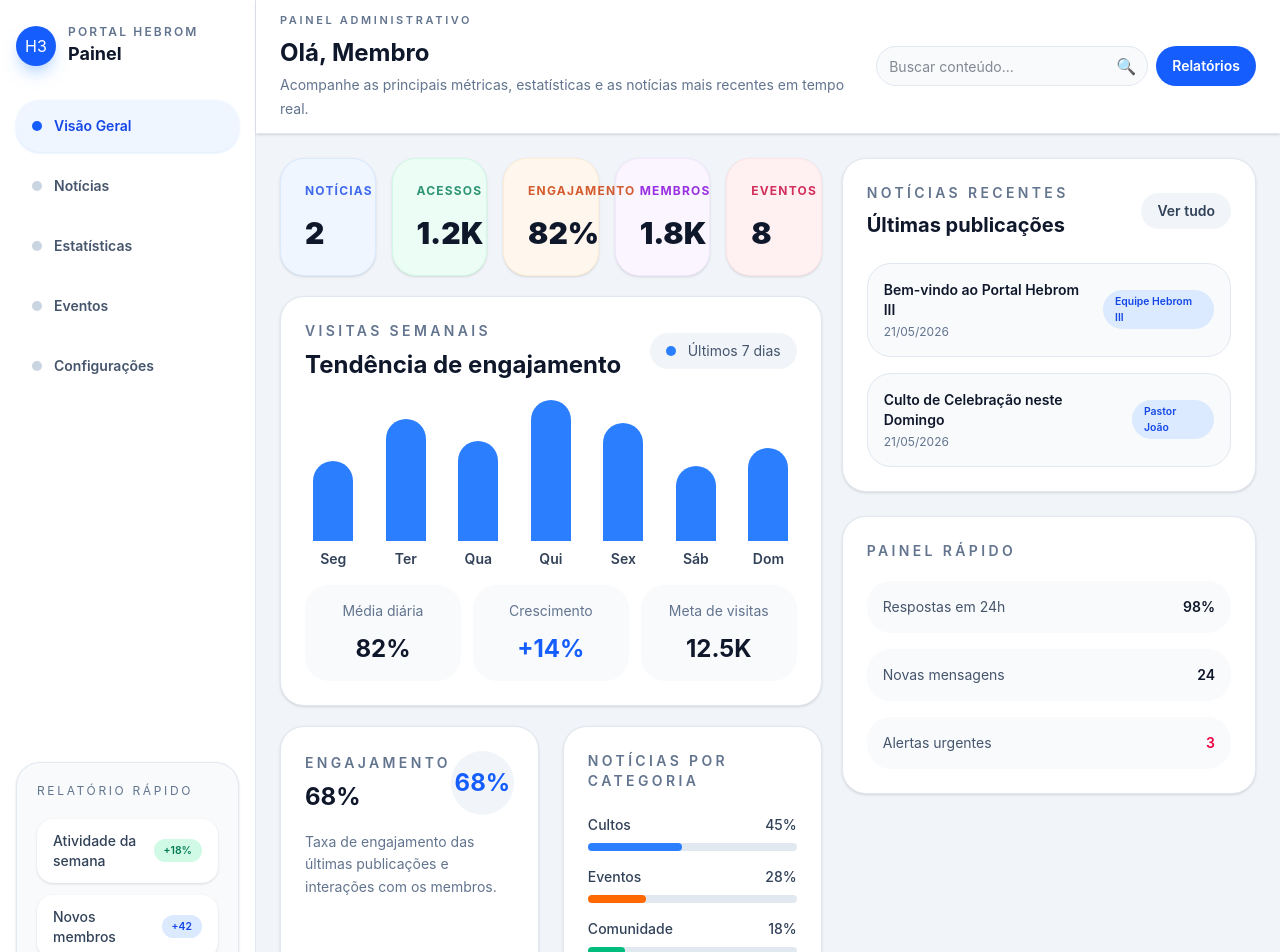
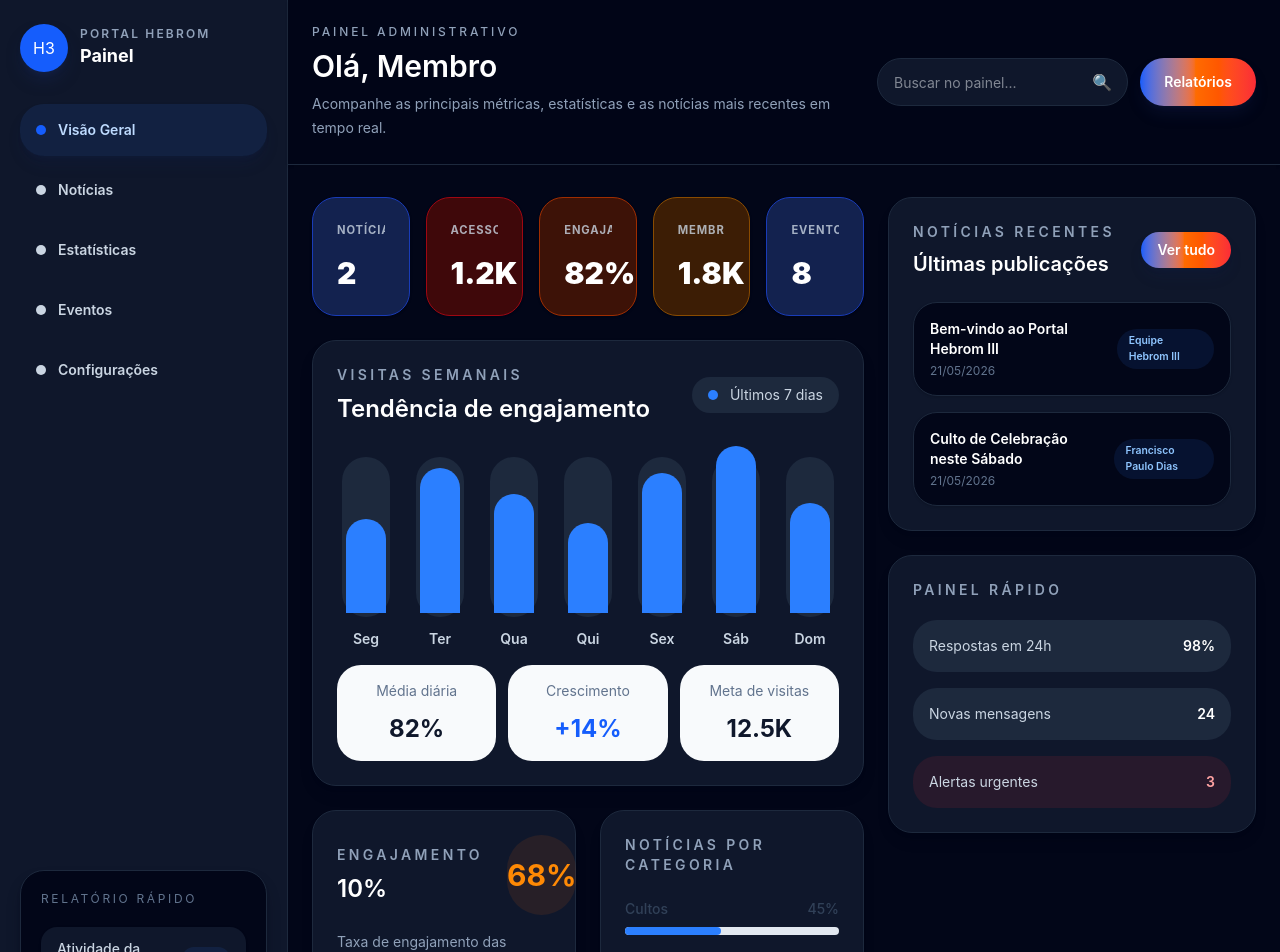
Before and after one commit to Paulino-46/portal-hebrom3, a Next.js app: page /dashboard in a window 1280 px wide. Shown: the top 952 px of the page. Built offline with nearby package versions, Linux system fonts and the light colour scheme; no server answers; the database is empty.

Commit message:
Implement the dashboard in the project

```diff
--- a/app/dashboard/page.tsx
+++ b/app/dashboard/page.tsx
@@ -19,32 +19,32 @@ export default async function DashboardPage({ searchParams }: DashboardPageProps
 
   const metrics = [
     { label: "Notícias", value: news.length.toString(), color: "blue" },
-    { label: "Acessos", value: "1.2K", color: "emerald" },
+    { label: "Acessos", value: "1.2K", color: "red" },
     { label: "Engajamento", value: "82%", color: "orange" },
-    { label: "Membros", value: "1.8K", color: "purple" },
-    { label: "Eventos", value: "8", color: "rose" },
+    { label: "Membros", value: "1.8K", color: "yellow" },
+    { label: "Eventos", value: "8", color: "blue" },
   ];
 
   const visitors = [
     { day: "Seg", value: 62 },
     { day: "Ter", value: 95 },
     { day: "Qua", value: 78 },
-    { day: "Qui", value: 110 },
+    { day: "Qui", value: 59 },
     { day: "Sex", value: 92 },
-    { day: "Sáb", value: 58 },
+    { day: "Sáb", value: 110 },
     { day: "Dom", value: 72 },
   ];
 
   return (
-    <div className="flex min-h-screen bg-slate-100 text-slate-900">
-      <aside className="hidden w-64 flex-col border-r border-slate-200 bg-white px-4 py-6 md:flex">
+    <div className="flex min-h-screen bg-slate-950 text-slate-100">
+      <aside className="hidden w-72 flex-col border-r border-slate-800 bg-slate-900 px-5 py-6 md:flex">
         <div className="mb-8 flex items-center gap-3">
-          <div className="flex h-10 w-10 items-center justify-center rounded-3xl bg-blue-600 text-white shadow-lg shadow-blue-200">
+          <div className="flex h-12 w-12 items-center justify-center rounded-3xl bg-blue-600 text-white shadow-lg shadow-blue-950/50">
             H3
           </div>
           <div>
-            <p className="text-xs font-semibold uppercase tracking-[0.18em] text-slate-500">Portal Hebrom</p>
-            <p className="text-lg font-bold text-slate-900">Painel</p>
+            <p className="text-xs font-semibold uppercase tracking-[0.18em] text-slate-400">Portal Hebrom</p>
+            <p className="text-lg font-bold text-white">Painel</p>
           </div>
         </div>
 
@@ -54,60 +54,60 @@ export default async function DashboardPage({ searchParams }: DashboardPageProps
           ))}
         </nav>
 
-        <div className="mt-auto rounded-3xl border border-slate-200 bg-slate-50 p-5 shadow-sm">
+        <div className="mt-auto rounded-3xl border border-slate-800 bg-slate-950 p-5 shadow-lg shadow-slate-950/40">
           <p className="text-xs uppercase tracking-[0.22em] text-slate-500">Relatório Rápido</p>
           <div className="mt-5 space-y-3">
-            <div className="flex items-center justify-between rounded-2xl bg-white px-4 py-3 shadow-sm">
-              <span className="text-sm font-medium text-slate-700">Atividade da semana</span>
-              <span className="rounded-full bg-emerald-100 px-2.5 py-1 text-[0.65rem] font-semibold text-emerald-700">+18%</span>
+            <div className="flex items-center justify-between rounded-2xl bg-slate-900 px-4 py-3 shadow-sm">
+              <span className="text-sm font-medium text-slate-300">Atividade da semana</span>
+              <span className="rounded-full bg-blue-500/10 px-2.5 py-1 text-[0.65rem] font-semibold text-blue-300">+18%</span>
             </div>
-            <div className="flex items-center justify-between rounded-2xl bg-white px-4 py-3 shadow-sm">
-              <span className="text-sm font-medium text-slate-700">Novos membros</span>
-              <span className="rounded-full bg-blue-100 px-2.5 py-1 text-[0.65rem] font-semibold text-blue-700">+42</span>
+            <div className="flex items-center justify-between rounded-2xl bg-slate-900 px-4 py-3 shadow-sm">
+              <span className="text-sm font-medium text-slate-300">Novos membros</span>
+              <span className="rounded-full bg-yellow-500/10 px-2.5 py-1 text-[0.65rem] font-semibold text-yellow-300">+42</span>
             </div>
           </div>
         </div>
       </aside>
 
       <div className="flex flex-1 flex-col">
-        <header className="flex flex-col gap-3 border-b border-slate-200 bg-white px-6 py-3 shadow-sm md:flex-row md:items-center md:justify-between">
+        <header className="flex flex-col gap-4 border-b border-slate-800 bg-slate-950/95 px-6 py-6 shadow-sm shadow-slate-950/10 md:flex-row md:items-center md:justify-between">
           <div>
-            <p className="text-[11px] font-semibold uppercase tracking-[0.24em] text-slate-500">Painel administrativo</p>
-            <h1 className="mt-2 text-2xl font-bold text-slate-900">Olá, {role === "admin" ? "Administrador" : "Membro"}</h1>
-            <p className="mt-1 max-w-2xl text-sm leading-6 text-slate-500">Acompanhe as principais métricas, estatísticas e as notícias mais recentes em tempo real.</p>
+            <p className="text-xs font-medium uppercase tracking-[0.24em] text-slate-400">Painel administrativo</p>
+            <h1 className="mt-2 text-3xl font-semibold text-white">Olá, {role === "admin" ? "Administrador" : "Membro"}</h1>
+            <p className="mt-2 max-w-2xl text-sm leading-6 text-slate-400">Acompanhe as principais métricas, estatísticas e as notícias mais recentes em tempo real.</p>
           </div>
 
-          <div className="flex flex-col gap-2 sm:flex-row sm:items-center">
-            <div className="relative">
+          <div className="flex flex-col gap-3 sm:flex-row sm:items-center">
+            <div className="relative w-full max-w-sm">
               <input
                 type="search"
-                placeholder="Buscar conteúdo..."
-                className="h-10 rounded-full border border-slate-200 bg-slate-50 px-3 pr-10 text-sm text-slate-900 outline-none transition focus:border-blue-300 focus:ring-2 focus:ring-blue-100"
+                placeholder="Buscar no painel..."
+                className="h-12 w-full rounded-full border border-slate-800 bg-slate-900 px-4 pr-12 text-sm text-slate-100 outline-none transition focus:border-blue-500 focus:ring-2 focus:ring-blue-500/20"
               />
-              <span className="pointer-events-none absolute right-3 top-1/2 -translate-y-1/2 text-slate-400">🔍</span>
+              <span className="pointer-events-none absolute right-4 top-1/2 -translate-y-1/2 text-slate-500">🔍</span>
             </div>
-            <button className="inline-flex h-10 items-center justify-center rounded-full bg-blue-600 px-4 text-sm font-semibold text-white transition hover:bg-blue-700">
+            <button className="inline-flex h-12 items-center justify-center rounded-3xl bg-gradient-to-r from-blue-600 via-orange-500 to-red-500 px-6 text-sm font-semibold text-white shadow-lg shadow-blue-950/30 transition hover:opacity-95">
               Relatórios
             </button>
           </div>
         </header>
 
-        <main className="flex-1 px-6 py-6">
-          <div className="mx-auto grid max-w-7xl gap-5 xl:grid-cols-[1.7fr_1.3fr]">
-            <section className="space-y-5">
+        <main className="flex-1 px-6 py-8">
+          <div className="grid gap-6 xl:grid-cols-[1.8fr_1.2fr]">
+            <section className="space-y-6">
               <div className="grid gap-4 sm:grid-cols-2 xl:grid-cols-5">
                 {metrics.map((metric) => (
                   <StatCard key={metric.label} title={metric.label} value={metric.value} color={metric.color as any} />
                 ))}
               </div>
 
-              <div className="rounded-3xl border border-slate-200 bg-white p-6 shadow-sm">
+              <div className="rounded-3xl border border-slate-800 bg-slate-900 p-6 shadow-lg shadow-slate-950/20">
                 <div className="flex flex-col gap-4 sm:flex-row sm:items-center sm:justify-between">
                   <div>
-                    <p className="text-sm font-semibold uppercase tracking-[0.24em] text-slate-500">Visitas semanais</p>
-                    <h2 className="mt-2 text-2xl font-bold text-slate-900">Tendência de engajamento</h2>
+                    <p className="text-sm font-semibold uppercase tracking-[0.24em] text-slate-400">Visitas semanais</p>
+                    <h2 className="mt-2 text-2xl font-semibold text-white">Tendência de engajamento</h2>
                   </div>
-                  <div className="inline-flex items-center gap-3 rounded-full bg-slate-100 px-4 py-2 text-sm text-slate-600">
+                  <div className="inline-flex items-center gap-3 rounded-full bg-slate-800 px-4 py-2 text-sm text-slate-300">
                     <span className="h-2.5 w-2.5 rounded-full bg-blue-500" />
                     Últimos 7 dias
                   </div>
@@ -117,10 +117,10 @@ export default async function DashboardPage({ searchParams }: DashboardPageProps
                   <div className="flex items-end gap-4">
                     {visitors.map((item) => (
                       <div key={item.day} className="flex-1 text-center">
-                        <div className="mx-auto flex h-32 w-10 items-end justify-center">
+                        <div className="mx-auto flex h-40 w-12 items-end justify-center rounded-3xl bg-slate-800 p-1">
                           <div className="w-full rounded-t-3xl bg-blue-500 transition-all duration-500" style={{ height: `${item.value}%` }} />
                         </div>
-                        <span className="mt-2 block text-sm font-semibold text-slate-700">{item.day}</span>
+                        <span className="mt-3 block text-sm font-semibold text-slate-300">{item.day}</span>
                       </div>
                     ))}
                   </div>
@@ -142,55 +142,57 @@ export default async function DashboardPage({ searchParams }: DashboardPageProps
               </div>
 
               <div className="grid gap-6 lg:grid-cols-2">
-                <div className="rounded-3xl border border-slate-200 bg-white p-6 shadow-sm">
-                  <div className="flex items-center justify-between">
+                <div className="rounded-3xl border border-slate-800 bg-slate-900 p-6 shadow-lg shadow-slate-950/10">
+                  <div className="flex items-center justify-between gap-6">
                     <div>
-                      <p className="text-sm font-semibold uppercase tracking-[0.24em] text-slate-500">Engajamento</p>
-                      <h3 className="mt-2 text-2xl font-bold text-slate-900">68%</h3>
+                      <p className="text-sm font-semibold uppercase tracking-[0.24em] text-slate-400">Engajamento</p>
+                      <h3 className="mt-2 text-2xl font-semibold text-white">10%</h3>
                     </div>
-                    <div className="flex h-16 w-16 items-center justify-center rounded-full bg-slate-100 text-slate-700">
-                      <span className="text-2xl font-bold text-blue-600">68%</span>
+                    <div className="flex h-20 w-20 items-center justify-center rounded-full bg-orange-500/10 text-orange-300">
+                      <span className="text-3xl font-bold text-orange-400">68%</span>
                     </div>
                   </div>
-                  <p className="mt-4 text-sm leading-relaxed text-slate-500">Taxa de engajamento das últimas publicações e interações com os membros.</p>
+                  <p className="mt-4 text-sm leading-relaxed text-slate-400">Taxa de engajamento das últimas publicações e interações com os membros.</p>
                 </div>
 
-                <div className="rounded-3xl border border-slate-200 bg-white p-6 shadow-sm">
-                  <p className="text-sm font-semibold uppercase tracking-[0.24em] text-slate-500">Notícias por categoria</p>
+                <div className="rounded-3xl border border-slate-800 bg-slate-900 p-6 shadow-lg shadow-slate-950/10">
+                  <p className="text-sm font-semibold uppercase tracking-[0.24em] text-slate-400">Notícias por categoria</p>
                   <div className="mt-6 space-y-4">
                     <ProgressBar label="Cultos" value={45} color="blue" />
                     <ProgressBar label="Eventos" value={28} color="orange" />
-                    <ProgressBar label="Comunidade" value={18} color="emerald" />
+                    <ProgressBar label="Comunidade" value={18} color="yellow" />
                   </div>
                 </div>
               </div>
             </section>
             <aside className="space-y-6">
-              <div className="rounded-3xl border border-slate-200 bg-white p-6 shadow-sm">
-                <div className="flex items-center justify-between">
+              <div className="rounded-3xl border border-slate-800 bg-slate-900 p-6 shadow-lg shadow-slate-950/10">
+                <div className="flex items-center justify-between gap-4">
                   <div>
-                    <p className="text-sm font-semibold uppercase tracking-[0.24em] text-slate-500">Notícias recentes</p>
-                    <h3 className="mt-2 text-xl font-bold text-slate-900">Últimas publicações</h3>
+                    <p className="text-sm font-semibold uppercase tracking-[0.24em] text-slate-400">Notícias recentes</p>
+                    <h3 className="mt-2 text-xl font-semibold text-white">Últimas publicações</h3>
                   </div>
-                  <button className="rounded-full bg-slate-100 px-4 py-2 text-sm font-semibold text-slate-700 transition hover:bg-slate-200">Ver tudo</button>
+                  <button className="rounded-full bg-gradient-to-r from-blue-600 via-orange-500 to-red-500 px-4 py-2 text-sm font-semibold text-white shadow-lg shadow-blue-950/20 transition hover:opacity-95">
+                    Ver tudo
+                  </button>
                 </div>
                 <div className="mt-6 space-y-4">
                   {news.slice(0, 5).map((item) => (
-                    <div key={item.id} className="rounded-3xl border border-slate-200 bg-slate-50 p-4">
+                    <div key={item.id} className="rounded-3xl border border-slate-800 bg-slate-950 p-4 shadow-sm">
                       <div className="flex items-center justify-between gap-3">
                         <div>
-                          <p className="text-sm font-semibold text-slate-900">{item.title}</p>
+                          <p className="text-sm font-semibold text-white">{item.title}</p>
                           <p className="mt-1 text-xs text-slate-500">{new Date(item.createdAt).toLocaleDateString("pt-BR")}</p>
                         </div>
-                        <span className="rounded-full bg-blue-100 px-3 py-1 text-[0.65rem] font-semibold text-blue-700">{item.author}</span>
+                        <span className="rounded-full bg-blue-500/10 px-3 py-1 text-[0.65rem] font-semibold text-blue-300">{item.author}</span>
                       </div>
                     </div>
                   ))}
                 </div>
               </div>
 
-              <div className="rounded-3xl border border-slate-200 bg-white p-6 shadow-sm">
-                <p className="text-sm font-semibold uppercase tracking-[0.24em] text-slate-500">Painel rápido</p>
+              <div className="rounded-3xl border border-slate-800 bg-slate-900 p-6 shadow-lg shadow-slate-950/10">
+                <p className="text-sm font-semibold uppercase tracking-[0.24em] text-slate-400">Painel rápido</p>
                 <div className="mt-5 space-y-4">
                   <SummaryRow label="Respostas em 24h" value="98%" />
                   <SummaryRow label="Novas mensagens" value="24" />
@@ -211,8 +213,8 @@ function SidebarLink({ href, label, active = false }: { href: string; label: str
       href={href}
       className={`flex items-center gap-3 rounded-3xl px-4 py-4 text-sm font-semibold transition-all duration-200 ${
         active
-          ? "bg-blue-50 text-blue-700 shadow-sm shadow-blue-100"
-          : "text-slate-600 hover:bg-slate-50 hover:text-slate-900"
+          ? "bg-blue-500/10 text-blue-200 shadow-lg shadow-blue-950/20"
+          : "text-slate-300 hover:bg-slate-800 hover:text-white"
       }`}
     >
       <span className={`h-2.5 w-2.5 rounded-full ${active ? "bg-blue-600" : "bg-slate-300"}`} />
@@ -221,28 +223,27 @@ function SidebarLink({ href, label, active = false }: { href: string; label: str
   );
 }
 
-function StatCard({ title, value, color }: { title: string; value: string; color: "blue" | "emerald" | "orange" | "purple" | "rose" }) {
+function StatCard({ title, value, color }: { title: string; value: string; color: "blue" | "red" | "orange" | "yellow" }) {
   const colors = {
-    blue: "bg-blue-50 text-blue-700 border-blue-100",
-    emerald: "bg-emerald-50 text-emerald-700 border-emerald-100",
-    orange: "bg-orange-50 text-orange-700 border-orange-100",
-    purple: "bg-purple-50 text-purple-700 border-purple-100",
-    rose: "bg-rose-50 text-rose-700 border-rose-100",
+    blue: "bg-blue-950/90 text-blue-200 border-blue-800",
+    red: "bg-red-950/90 text-red-200 border-red-800",
+    orange: "bg-orange-950/90 text-orange-200 border-orange-800",
+    yellow: "bg-yellow-950/90 text-yellow-200 border-yellow-800",
   };
 
   return (
     <div className={`rounded-3xl border p-6 shadow-sm transition-all duration-300 hover:scale-[1.02] hover:shadow-md cursor-default ${colors[color]}`}>
-      <p className="text-xs font-bold uppercase tracking-widest opacity-80">{title}</p>
-      <p className="mt-4 text-3xl font-black text-slate-900">{value}</p>
+      <p className="text-[0.7rem] font-bold uppercase tracking-[0.08em] opacity-80 text-slate-300 line-clamp-2">{title}</p>
+      <p className="mt-4 text-3xl font-black text-white">{value}</p>
     </div>
   );
 }
 
-function ProgressBar({ label, value, color }: { label: string; value: number; color: "blue" | "orange" | "emerald" }) {
+function ProgressBar({ label, value, color }: { label: string; value: number; color: "blue" | "orange" | "yellow" }) {
   const colorClass = {
     blue: "bg-blue-500",
     orange: "bg-orange-500",
-    emerald: "bg-emerald-500",
+    yellow: "bg-yellow-400",
   }[color];
 
   return (
@@ -260,9 +261,9 @@ function ProgressBar({ label, value, color }: { label: string; value: number; co
 
 function SummaryRow({ label, value, highlight }: { label: string; value: string; highlight?: boolean }) {
   return (
-    <div className="flex items-center justify-between rounded-3xl bg-slate-50 px-4 py-4 text-sm">
-      <span className="text-slate-600">{label}</span>
-      <span className={`font-semibold ${highlight ? "text-rose-600" : "text-slate-900"}`}>{value}</span>
+    <div className={`flex items-center justify-between rounded-3xl px-4 py-4 text-sm ${highlight ? "bg-red-500/10" : "bg-slate-800"}`}>
+      <span className="text-slate-300">{label}</span>
+      <span className={`font-semibold ${highlight ? "text-red-300" : "text-white"}`}>{value}</span>
     </div>
   );
 }
--- a/lib/news.ts
+++ b/lib/news.ts
@@ -11,9 +11,9 @@ const sampleNews = [
   },
   {
     id: "2",
-    title: "Culto de Celebração neste Domingo",
-    summary: "Prepare-se para o culto deste domingo com mensagens especiais e louvor.",
-    author: "Pastor João",
+    title: "Culto de Celebração neste Sábado",
+    summary: "Prepare-se para o culto deste Sábado com mensagens especiais e louvor.",
+    author: "Francisco Paulo Dias",
     createdAt: new Date().toISOString(),
   },
 ];
```
Also changed, not shown: app/components/HeroSection.tsx (+5 -4 lines), app/login-admin/page.tsx (+54 -15 lines), app/login-user/page.tsx (+53 -14 lines), 1 other file (tests, documents, lock files or other folders).
